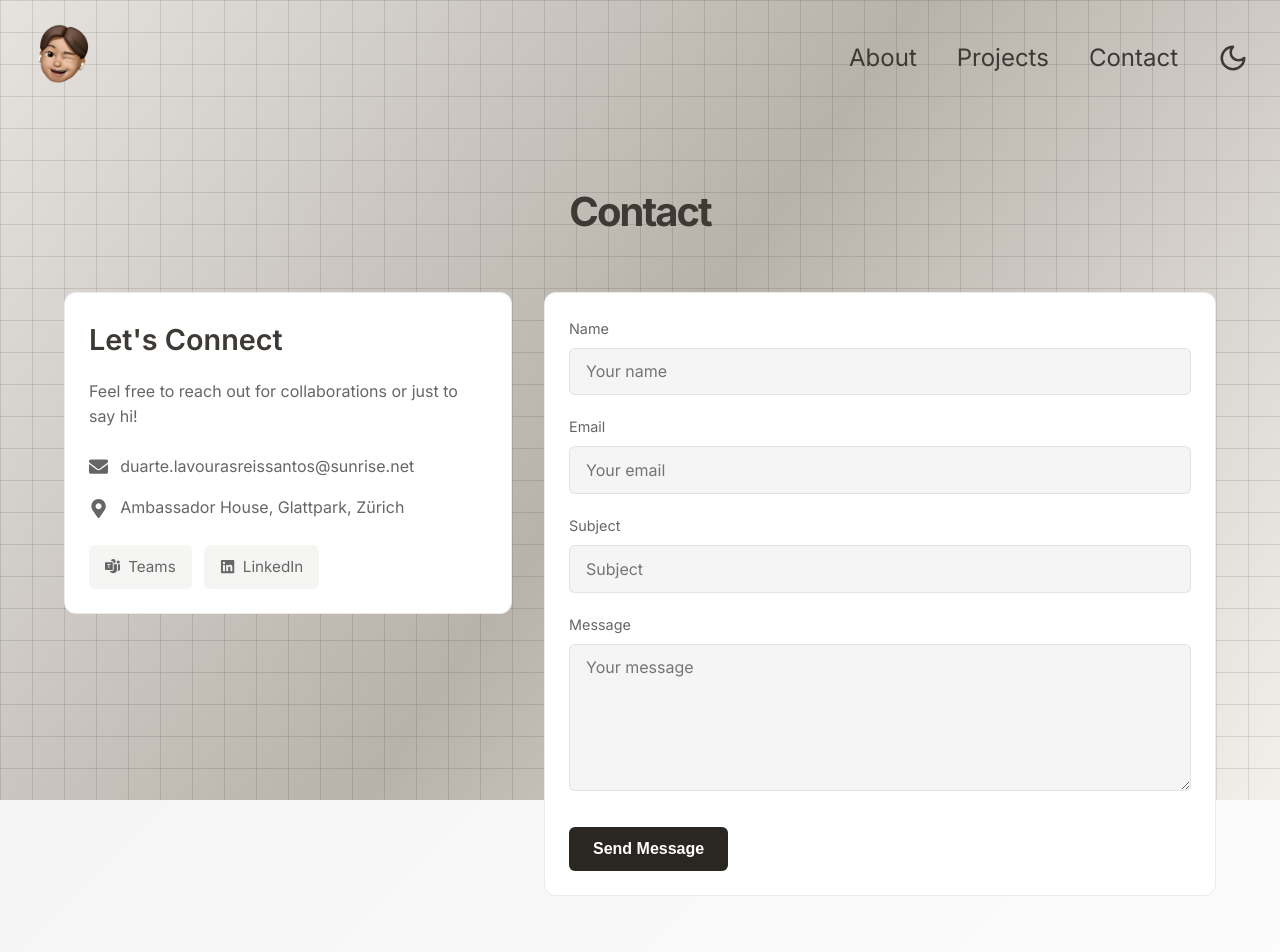
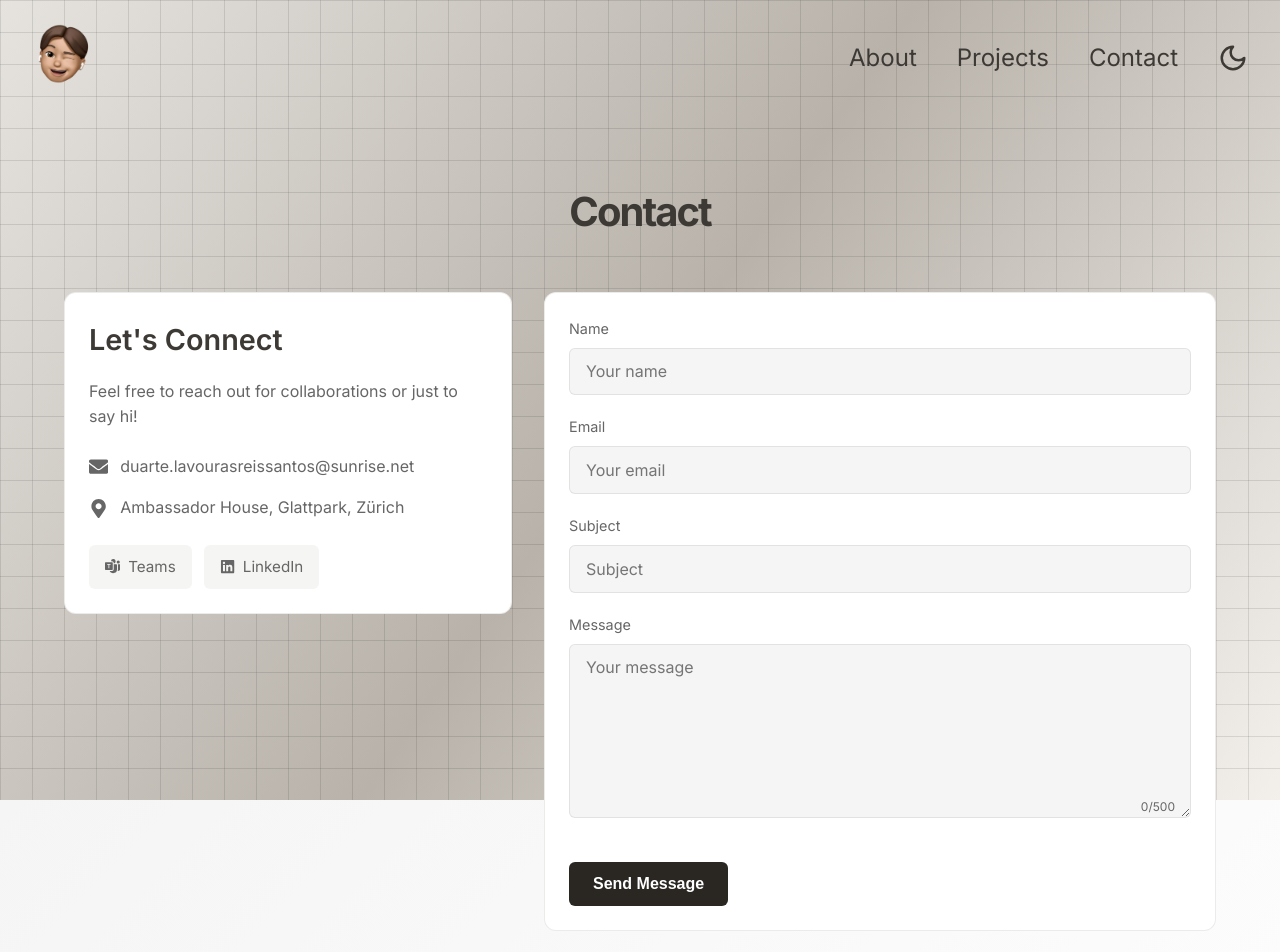
Before and after one commit to DuarteSantos8/portfolio, a React (Create React App) app: page /contact in a window 1280 px wide. Shown: the top 952 px of the page. Built offline with nearby package versions, Linux system fonts and the light colour scheme.

Commit message:
email funktion

```diff
--- a/src/pages/ContactPage.css
+++ b/src/pages/ContactPage.css
@@ -362,3 +362,57 @@
     justify-content: center;
   }
 }
+.textarea-wrapper {
+  position: relative;
+}
+/* Textarea Styling */
+.textarea-wrapper {
+  position: relative;
+}
+
+.textarea-wrapper textarea {
+  width: 100%;
+  padding: 0.8rem 1rem;
+  padding-bottom: 2.5rem; /* space for the counter */
+  border: 1px solid var(--border-color);
+  border-radius: 6px;
+  background: var(--bg-primary);
+  color: var(--text-primary);
+  font-family: inherit;
+  font-size: clamp(0.9rem, 2vw, 1rem);
+  resize: vertical;
+  transition: border-color 0.3s ease, box-shadow 0.3s ease;
+  box-sizing: border-box;
+}
+
+.textarea-wrapper textarea:focus {
+  outline: none;
+  border-color: rgba(52, 152, 219, 0.5);
+  box-shadow: 0 0 0 2px rgba(52, 152, 219, 0.2);
+}
+
+.char-counter {
+  position: absolute;
+  bottom: 0.6rem;
+  right: 1rem;
+  font-size: 0.75rem;
+  color: var(--text-secondary);
+  pointer-events: none;
+  padding-left: 0.4rem;
+  transition: color 0.2s ease;
+  background-color: transparent;
+}
+
+.limit-reached {
+  color: #e74c3c !important;
+}
+
+/* Light theme override for char counter */
+.light-theme .char-counter {
+  color: var(--text-secondary);
+}
+
+/* Dark theme override for char counter */
+.dark-theme .char-counter {
+  color: var(--text-secondary);
+}
--- a/src/pages/ContactPage.jsx
+++ b/src/pages/ContactPage.jsx
@@ -1,6 +1,6 @@
 import React, { useState, useContext } from 'react';
 import { ThemeContext } from '../context/ThemeContext';
-import { FaEnvelope, FaLinkedin, FaGithub, FaMapMarkerAlt } from 'react-icons/fa';
+import { FaEnvelope, FaLinkedin, FaMapMarkerAlt } from 'react-icons/fa';
 import { BsMicrosoftTeams } from "react-icons/bs";
 import './ContactPage.css';
 
@@ -27,41 +27,35 @@ const ContactPage = () => {
     e.preventDefault();
     setIsSubmitting(true);
 
-    const token = process.env.REACT_APP_TELEGRAM_BOT_TOKEN;
-    const chatId = process.env.REACT_APP_TELEGRAM_CHAT_ID;
+    const formDataObj = new FormData();
+    formDataObj.append("name", formData.name);
+    formDataObj.append("email", formData.email);
+    formDataObj.append(
+      "message",
+      `Subject: ${formData.subject}\n\n${formData.message}`
+    );
 
-    const message = `
-      *New Contact Message*🔥
-      *Name:* ${formData.name}
-      *Email:* ${formData.email}
-      *Subject:* ${formData.subject}
-
-      *Message:*
-      ${formData.message}
-    `;
 
     try {
-      await fetch(`https://api.telegram.org/bot${token}/sendMessage`, {
+      const response = await fetch(process.env.REACT_APP_FORMSPREE_URL, {
         method: 'POST',
         headers: {
-          'Content-Type': 'application/json'
+          Accept: "application/json"
         },
-        body: JSON.stringify({
-          chat_id: chatId,
-          text: message,
-          parse_mode: 'Markdown'
-        })
+        body: formDataObj
       });
 
+      if (response.ok) {
         setSubmitStatus('success');
         setFormData({ name: '', email: '', subject: '', message: '' });
-
+      } else {
+        setSubmitStatus('error');
+      }
     } catch (error) {
-      console.error('Telegram error:', error);
+      console.error('Error submitting form:', error);
       setSubmitStatus('error');
     } finally {
       setIsSubmitting(false);
-      setTimeout(() => setSubmitStatus(null), 5000);
     }
   };
 
@@ -114,7 +108,10 @@ const ContactPage = () => {
           </div>
 
           <div className="contact-form-container">
-            <form className="contact-form" onSubmit={handleSubmit}>
+            <form
+              className="contact-form"
+              onSubmit={handleSubmit}
+            >
               <div className="form-group">
                 <label htmlFor="name">Name</label>
                 <input
@@ -156,6 +153,7 @@ const ContactPage = () => {
 
               <div className="form-group">
                 <label htmlFor="message">Message</label>
+                <div className="textarea-wrapper">
                   <textarea
                     id="message"
                     name="message"
@@ -164,7 +162,12 @@ const ContactPage = () => {
                     required
                     placeholder="Your message"
                     rows="6"
+                    maxLength="500"
                   />
+                  <span className={`char-counter ${formData.message.length >= 500 ? 'limit-reached' : ''}`}>
+                    {formData.message.length}/500
+                  </span>
+                </div>
               </div>
 
               <button
```
Lines whose indentation alone changed are shown as unchanged.
